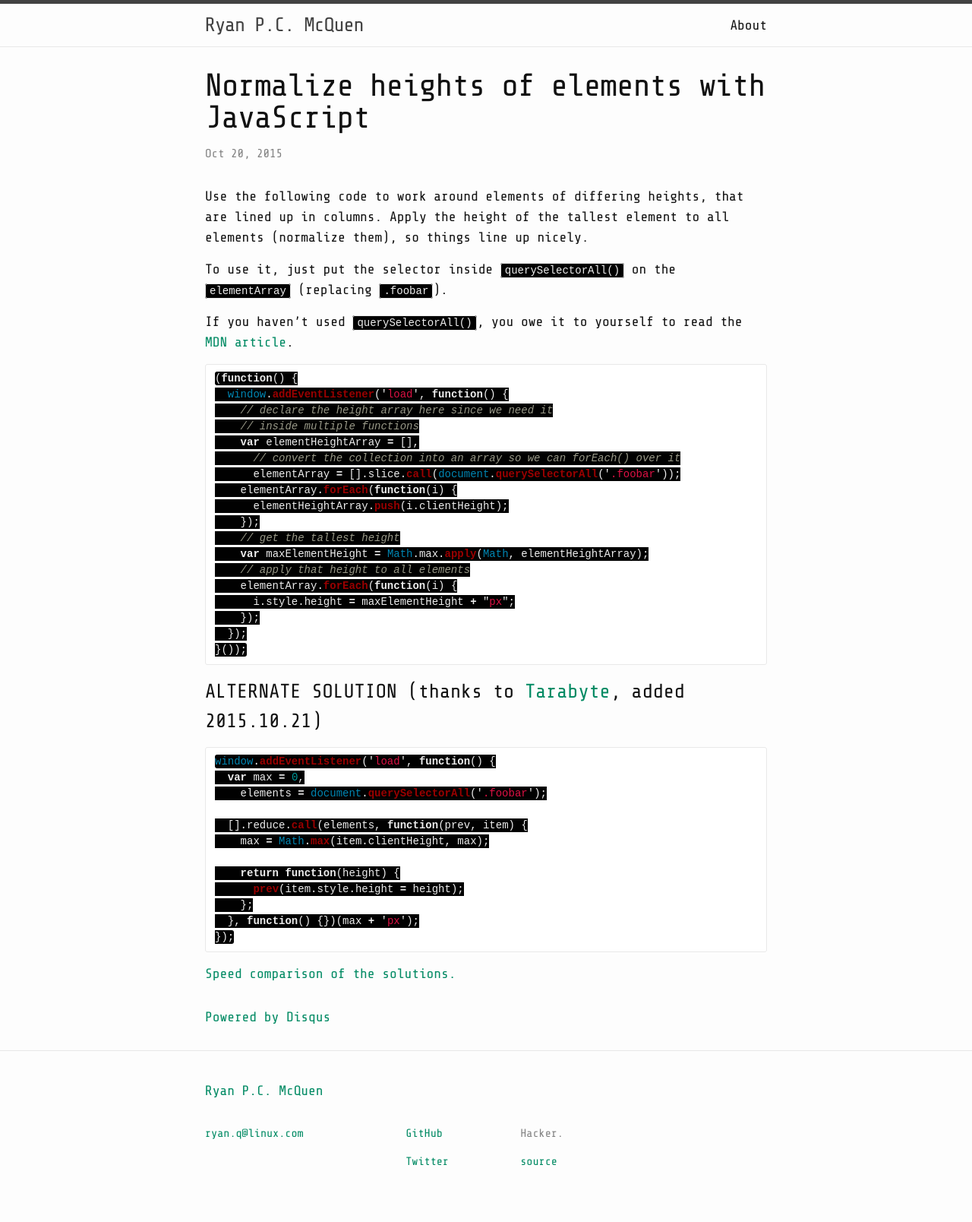
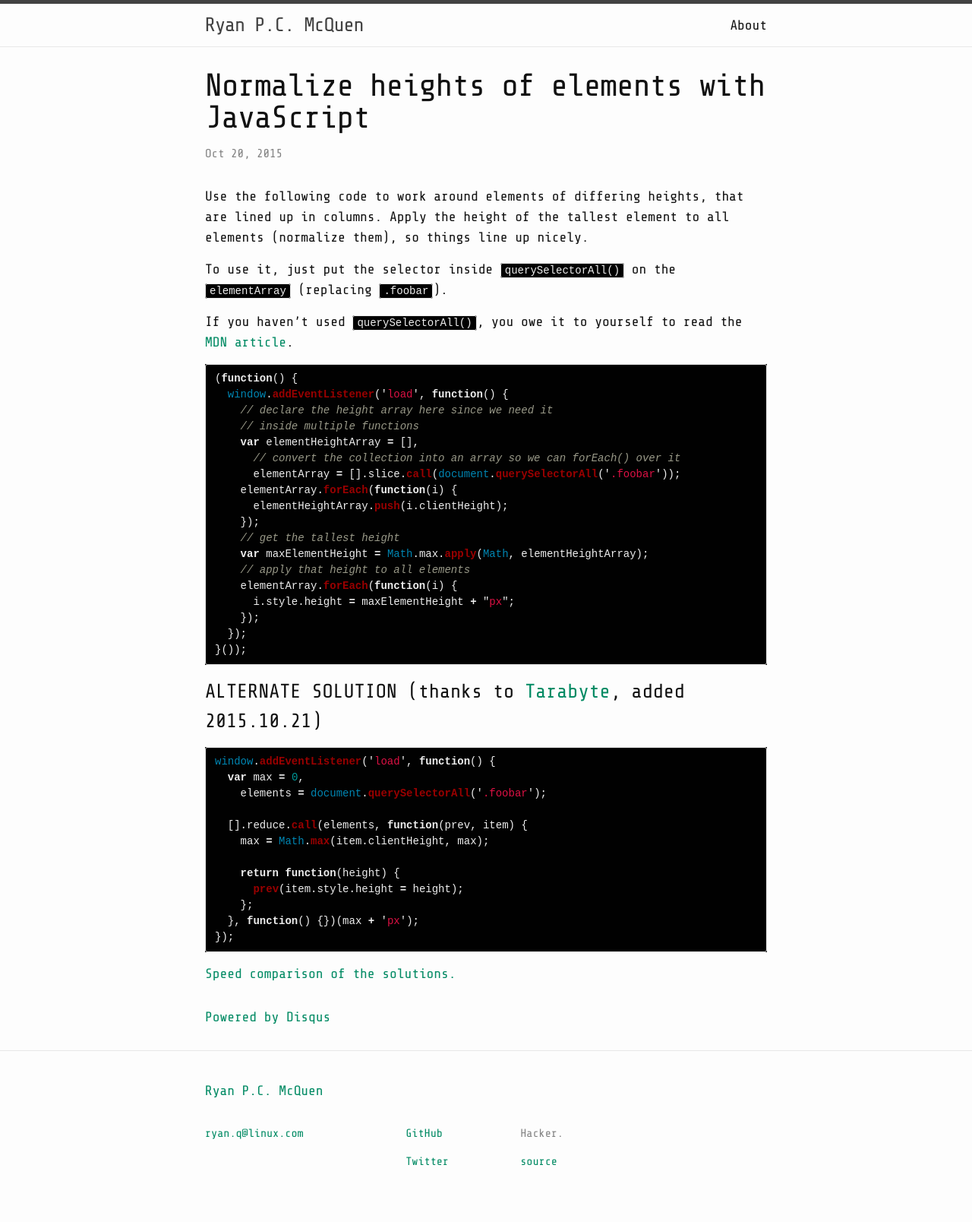
Before and after one commit to ryanpcmcquen/ryanpcmcquen.github.io, a Jekyll site: the page built from _posts/2015-10-20-normalize-element-heights.md, in a window 1280 px wide. Shown: the whole page at 76% size. Built offline with Jekyll 4.4.1, drawn with Linux system fonts in a browser that asks for light colours; comment, search, counter and statistics services are not loaded.

Commit message:
fix background-color

```diff
--- a/_sass/_syntax-highlighting.scss
+++ b/_sass/_syntax-highlighting.scss
@@ -2,7 +2,8 @@
  * Syntax highlighting styles
  */
 .highlight {
-    background: #fff;
+    // background: #fff;
+    background-color: #010101;
     @extend %vertical-rhythm;
 
     .c     { color: #998; font-style: italic } // Comment
```
